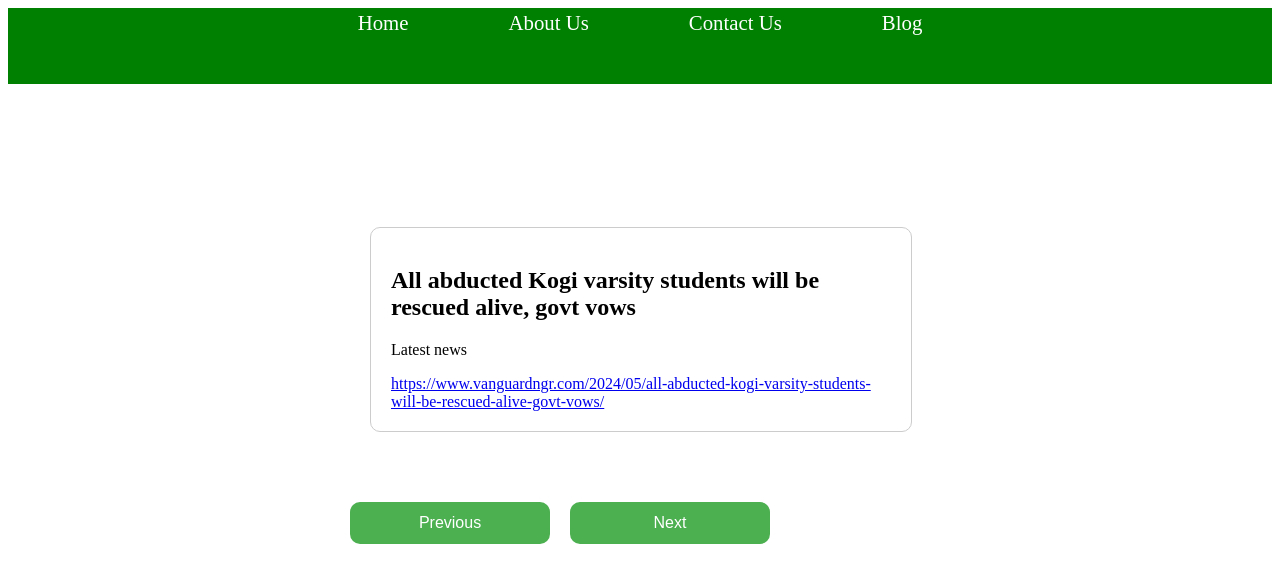
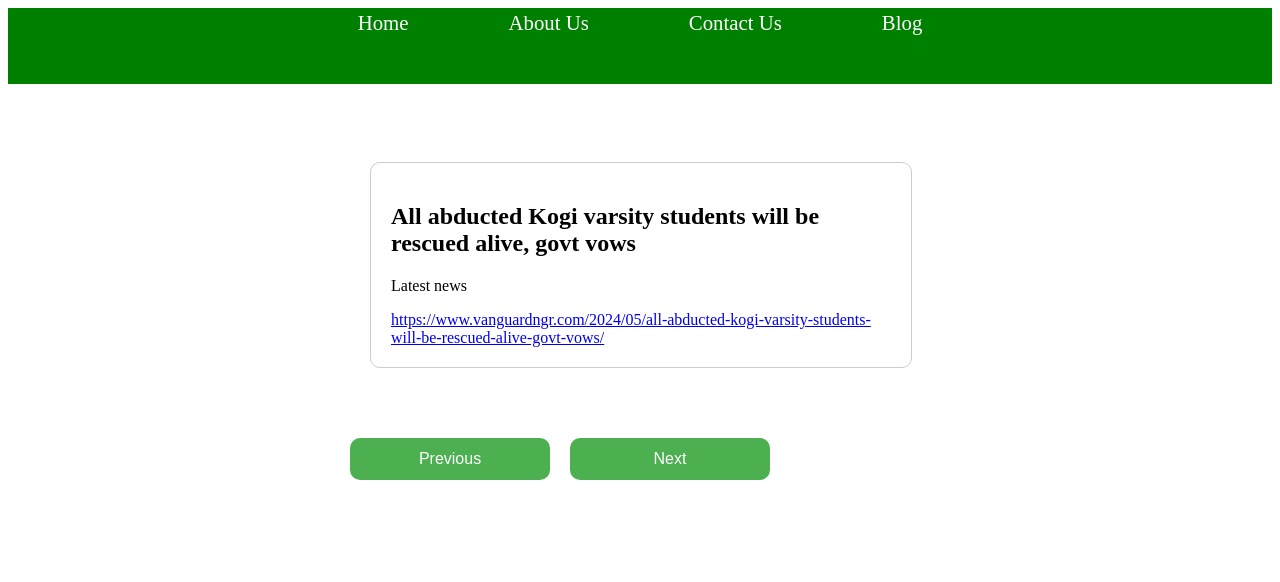
Before and after one commit to WBLT4U/news-app-react, a React (Create React App) app: page / in a window 1280 px wide. Shown: the top 582 px of the page. Built offline with nearby package versions, Linux system fonts and the light colour scheme.

Commit message:
Update Home.js

```diff
--- a/src/components/Home.js
+++ b/src/components/Home.js
@@ -72,7 +72,7 @@ function Blog() {
 
     <section className="main-container">
       <section className="news">
-    <div><marquee><h1>Welcome to Taofiq Abdulsalam News Management App </h1></marquee></div>
+
         {loading ? (
           <div>Loading</div>
         ) : (
```
